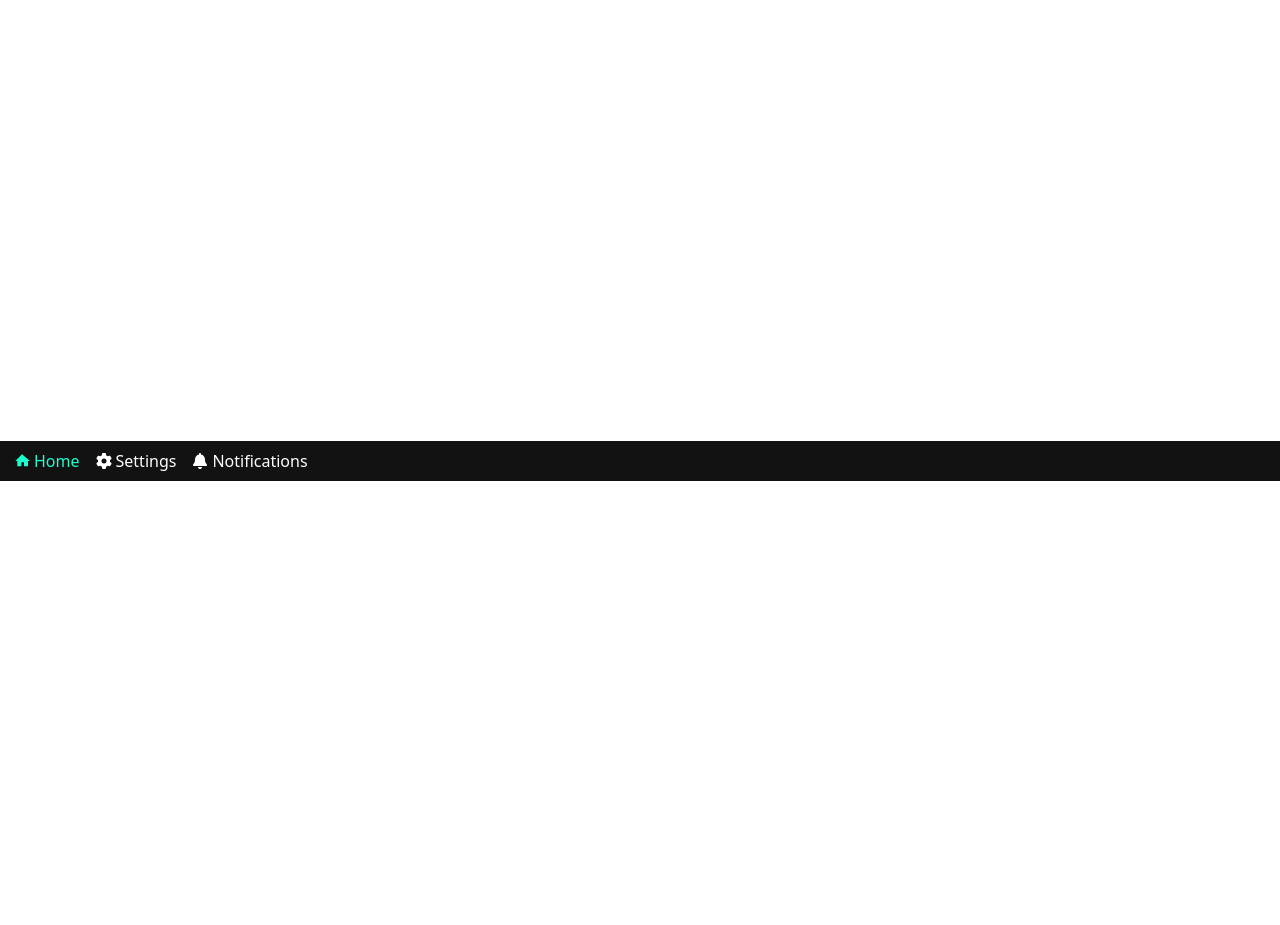
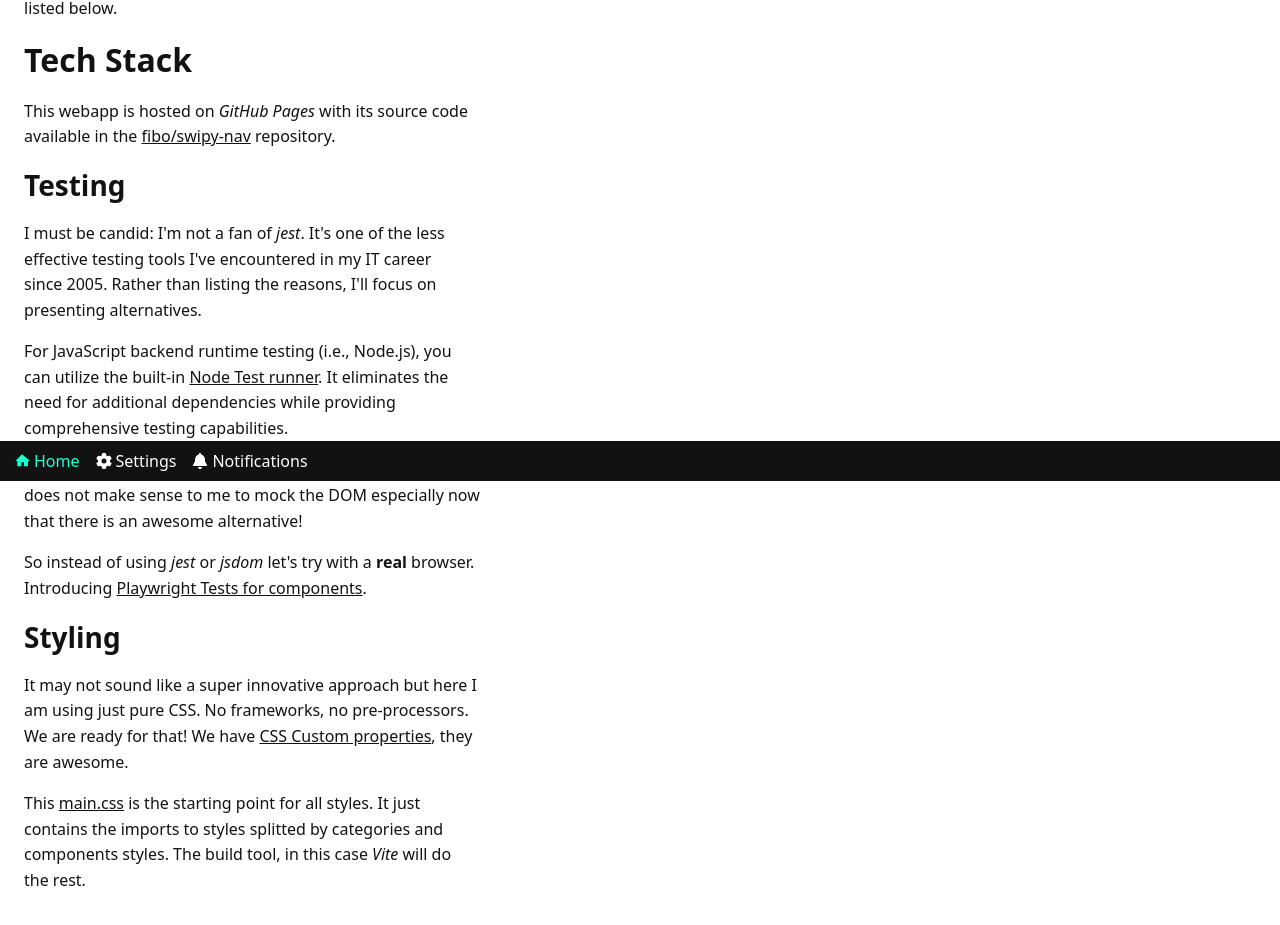
Before and after one commit to fibo/swipy-nav, a React (Vite) app: page / in a window 1280 px wide. Shown: the part 319-1244 px from the top of the page. Before the commit the page ends 800 px from the top, so only its background shows below. Built offline with nearby package versions, Linux system fonts and the light colour scheme.

Commit message:
add some home page content

```diff
--- a/src/components/Swiper.css
+++ b/src/components/Swiper.css
@@ -8,7 +8,7 @@
 .swiper-wrapper {
   display: flex;
   flex-direction: row;
-  transition: transform 0.3s ease-in-out;
+  transition: transform var(--duration-2) ease-in-out;
 }
 
 .swiper-slide {
--- a/src/main.css
+++ b/src/main.css
@@ -3,6 +3,7 @@
 @import './styles/spacing.css';
 @import './styles/colors.css';
 @import './styles/layout.css';
+@import './styles/animation.css';
 
 @import './components/Content.css';
 @import './components/Navbar.css';
--- a/src/pages/Home.tsx
+++ b/src/pages/Home.tsx
@@ -6,6 +6,85 @@ export function Home() {
     <SwiperSlide>
       <Content>
         <h1>Swipy Nav</h1>
+
+        <p>
+          This demo implements an <em>app-like</em> layout with slides that can
+          be navigated through <em>swipe gestures</em> or bottom bar clicks.
+        </p>
+
+        <p>
+          One of the main goals is to provide a minimal boilerplate as a
+          starting point for web applications with this layout style.
+          <br />
+          Finally, goodbye to the 🍔 hamburger menu icon!
+        </p>
+
+        <p>
+          Additionally, this serves as a playground for experimenting with
+          various features and programming tools, which are listed below.
+        </p>
+
+        <h2>Tech Stack</h2>
+
+        <p>
+          This webapp is hosted on <em>GitHub Pages</em> with its source code
+          available in the{' '}
+          <a href="https://github.com/fibo/swipy-nav">fibo/swipy-nav</a>{' '}
+          repository.
+        </p>
+
+        <h3>Testing</h3>
+
+        <p>
+          I must be candid: I'm not a fan of <em>jest</em>. It's one of the less
+          effective testing tools I've encountered in my IT career since 2005.
+          Rather than listing the reasons, I'll focus on presenting
+          alternatives.
+        </p>
+
+        <p>
+          For JavaScript backend runtime testing (i.e., Node.js), you can
+          utilize the built-in{' '}
+          <a href="https://nodejs.org/api/test.html">Node Test runner</a>. It
+          eliminates the need for additional dependencies while providing
+          comprehensive testing capabilities.
+        </p>
+
+        <p>
+          On the other side, for JavaScript frontend runtime testing it does not
+          make sense to me to mock the DOM especially now that there is an
+          awesome alternative!
+        </p>
+
+        <p>
+          So instead of using <em>jest</em> or <em>jsdom</em> let's try with a{' '}
+          <strong>real</strong> browser. <br />
+          Introducing{' '}
+          <a href="https://playwright.dev/docs/test-components">
+            Playwright Tests for components
+          </a>
+          .
+        </p>
+
+        <h3>Styling</h3>
+
+        <p>
+          It may not sound like a super innovative approach but here I am using
+          just pure CSS. No frameworks, no pre-processors. We are ready for
+          that! We have{' '}
+          <a href="https://caniuse.com/css-variables">CSS Custom properties</a>,
+          they are awesome.
+        </p>
+
+        <p>
+          This{' '}
+          <a href="https://github.com/fibo/swipy-nav/blob/main/src/main.css">
+            main.css
+          </a>{' '}
+          is the starting point for all styles. It just contains the imports to
+          styles splitted by categories and components styles. The build tool,
+          in this case <em>Vite</em> will do the rest.
+        </p>
       </Content>
     </SwiperSlide>
   )
--- /dev/null
+++ b/src/styles/animation.css
@@ -0,0 +1,4 @@
+:root {
+  --duration-1: 250ms;
+  --duration-2: 300ms;
+}
--- a/src/styles/colors.css
+++ b/src/styles/colors.css
@@ -2,8 +2,21 @@
   --color-black: #121212;
   --color-white: #fff;
   --color-primary: #1effcf;
+  --color-link: #cf1eff;
 }
+
 body {
   background-color: var(--color-white);
   color: var(--color-black);
 }
+
+a,
+a:visited {
+  transition: color var(--duration-1);
+  color: var(--color-black);
+}
+a:hover,
+a:focus,
+a:active {
+  color: var(--color-link);
+}
--- a/src/styles/typography.css
+++ b/src/styles/typography.css
@@ -2,8 +2,9 @@
   --font-family: system-ui, sans-serif;
 }
 
-body {
+html {
   font-family: var(--font-family);
+  font-size: 16px;
 }
 
 h1 {
@@ -38,7 +39,7 @@ h6 {
 p {
   font-size: 1rem;
   line-height: 1.6;
-  max-width: 70ch;
+  max-width: 50ch;
   text-wrap: balance;
   text-wrap: pretty;
 }
```
